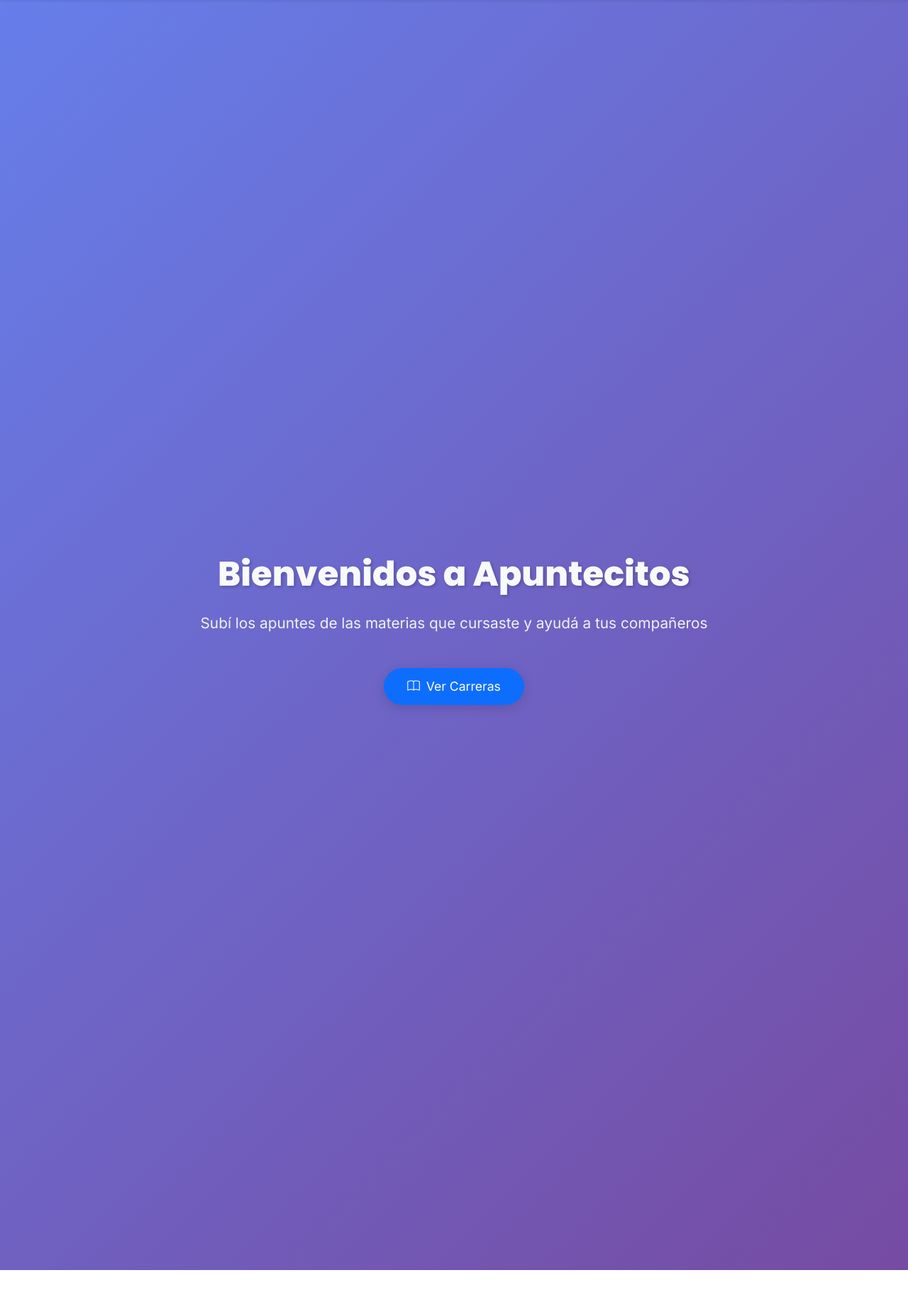
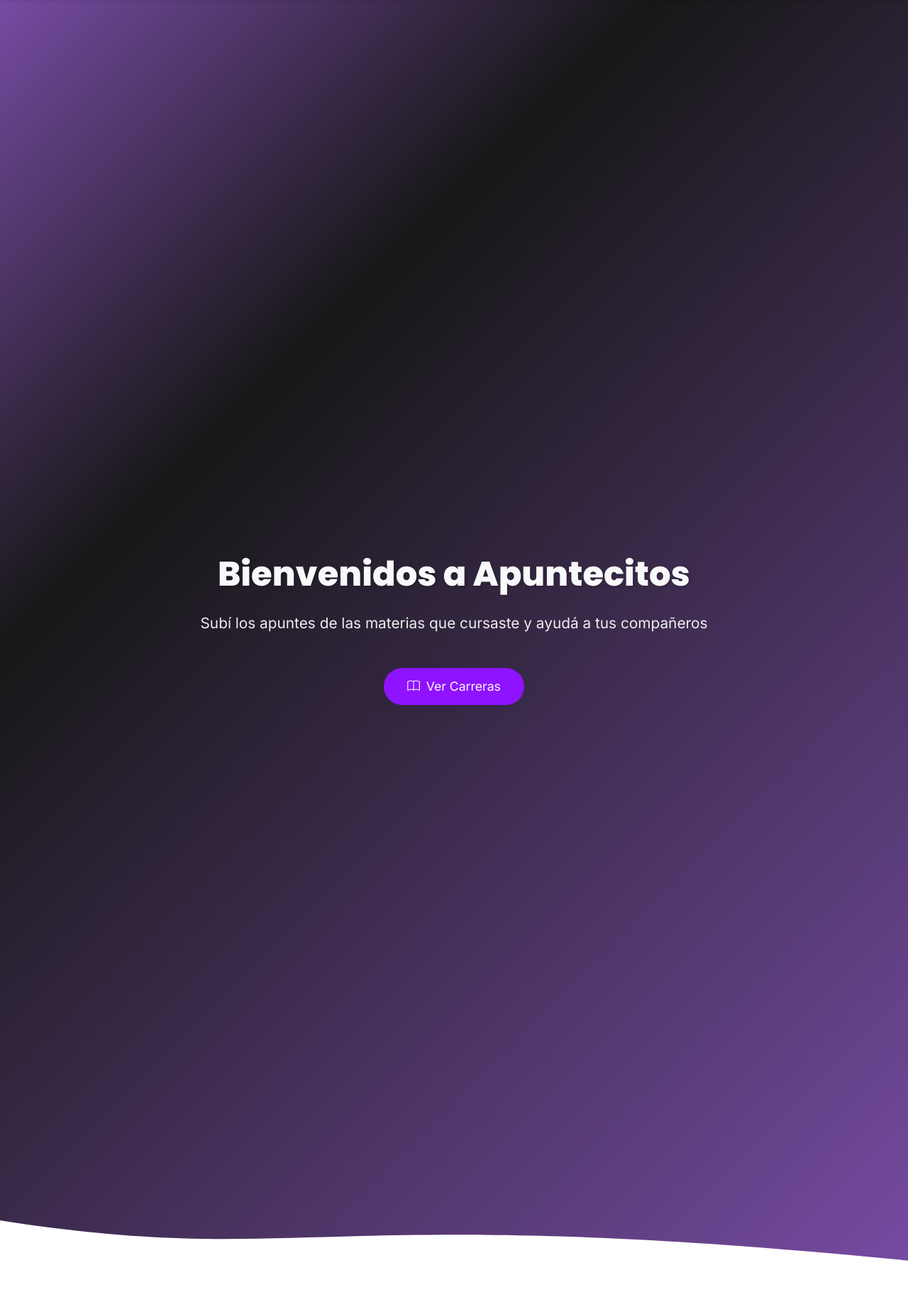
Before and after one commit to colochampre/django_apuntes, a Django app: page / in a window 1280 px wide. Shown: the part 68-1902 px from the top of the page at 71% size. Run offline with Django 5.2, Linux system fonts and the light colour scheme.

Commit message:
Ajustes de color

```diff
--- a/apuntes/static/css/base.css
+++ b/apuntes/static/css/base.css
@@ -52,6 +52,7 @@ body {
     background-color: var(--light-primary-color);
     display: flex;
     flex-direction: column;
+    background: linear-gradient(135deg, var(--primary-color) 0%, var(--dark-bg-color) 30%, var(--primary-color) 100%);
 }
 
 /* Navbar personalizado */
@@ -168,7 +169,12 @@ main {
 }
 
 .btn-custom {
-    background-color: var(--primary-dark-color);
+    color: var(--light-primary-color);
+    background-color: #8F13FE;
+}
+
+.btn-custom:hover {
+    background-color: #7611D6;
 }
 
 /* Footer */
--- a/apuntes/static/css/home.css
+++ b/apuntes/static/css/home.css
@@ -1,13 +1,14 @@
 /* Hero Section */
 .hero-section {
-    background: linear-gradient(135deg, var(--secondary-color) 0%, var(--primary-color) 100%);
+    position: relative;
+    min-height: 69vh;
+    margin-bottom: 0;
+    padding: 80px 0;
     color: var(--light-primary-color);
-    padding: 80px 0;
-    margin-bottom: 0;
-    min-height: 69vh;
     display: flex;
     justify-content: center;
     align-items: center;
+    background: linear-gradient(135deg, var(--primary-color) 0%, var(--dark-bg-color) 30%, var(--primary-color) 100%);
 }
 
 .hero-title {
--- a/apuntes/templates/home.html
+++ b/apuntes/templates/home.html
@@ -14,13 +14,16 @@
                 <h1 class="hero-title">Bienvenidos a Apuntecitos</h1>
                 <p class="hero-subtitle">Subí los apuntes de las materias que cursaste y ayudá a tus compañeros</p>
                 <div class="hero-actions">
-                    <a href="{% url 'gestion_carreras:lista_carreras' %}" class="btn btn-primary btn-lg">
+                    <a href="{% url 'gestion_carreras:lista_carreras' %}" class="btn btn-custom btn-lg">
                         <i class="bi bi-book"></i> Ver Carreras
                     </a>
                 </div>
             </div>
         </div>
     </div>
+    <svg style="position: absolute; bottom: 0; left: 0; width: 100%; height: 70px; pointer-events: none;" viewBox="0 0 100 100" preserveAspectRatio="none">
+        <path d="M0,100 L110,100 C35,-50 35,100 0,0 Z" fill="#ffffff"></path>
+    </svg>
 </section>
 
 <!-- Cómo subir apuntes Section -->
```
